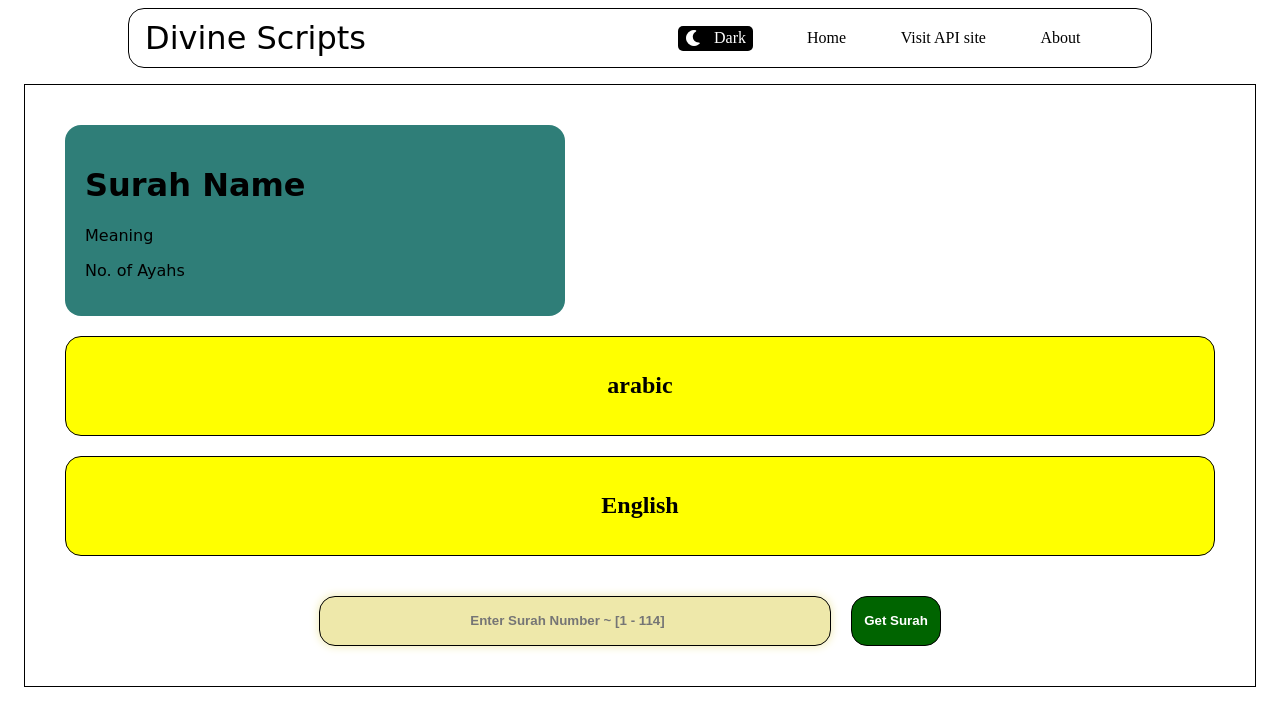
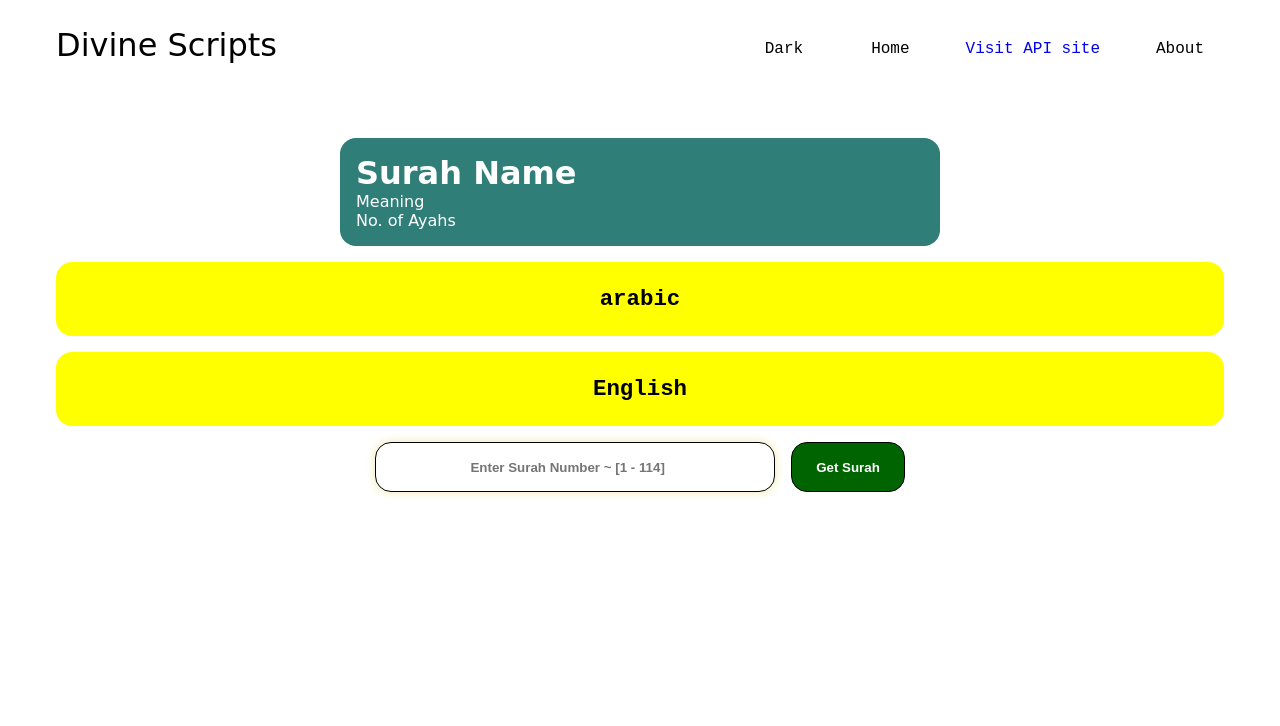
Before and after one commit to faizankhan-ux/Divine-Script, a plain HTML site: page index.html in a window 1280 px wide. Drawn offline with Linux system fonts and the light colour scheme; a web font is replaced by a local one.

Commit message:
Update style.css

```diff
--- a/style.css
+++ b/style.css
@@ -1,192 +1,195 @@
-@import url('https://fonts.googleapis.com/css2?family=Alkalami&family=Edu+NSW+ACT+Cursive:wght@500&family=Playwrite+CA:wght@100..400&family=Playwrite+FR+Trad+Guides&family=Playwrite+US+Trad:wght@100..400&family=Roboto+Mono:ital,wght@0,100..700;1,100..700&display=swap');
-
-:root {
-     --bg: white;
-     --clr: black;
-}
 
 * {
+     margin: 0;
      padding: 0;
      box-sizing: border-box;
-     cursor: auto;
 }
 
 body {
      background-color: var(--bg);
      color: var(--clr);
      transition: 0.5s;
-     position: relative;
-     top: 0;
+     font-family: 'Roboto Mono', monospace;
+     animation: rvl 0.5s ease-in-out ;
+}
+@keyframes rvl {
+     from{
+          transform: translateY(-100vh);
+          filter: blur(20px);
+     }
 }
 
+
 .navbar {
-     margin-top: 25px;
-     height: 60px;
-     width: 80vw;
+     margin-top: 1rem;
+     width: 95%;
+     margin: auto;
+     max-width: 1200px;
+     height: auto;
      background-color: var(--bg);
      color: var(--clr);
      display: flex;
      align-items: center;
      justify-content: space-between;
-     border: 1px solid var(--clr);
      border-radius: 1rem;
-     margin: auto;
-     padding-left: 1rem;
-     padding-right: 1rem;
+     padding: 0.5rem 1rem;
+     flex-wrap: wrap;
 }
 
 .navbar h1 {
      font-family: "Playwrite CA", cursive;
      font-weight: 400;
+     font-size: clamp(1.2rem, 5vw, 2rem);
 }
 
 .nav-right {
-     height: 60px;
-     width: 40vw;
      display: flex;
-     justify-content: space-evenly;
+     flex-wrap: wrap;
+     gap: 1rem;
      align-items: center;
+     justify-content: center;
+     margin-top: 0.5rem;
 }
 
-.nav-right a {
+.nav-right a{
      text-decoration: none;
+     margin: 20px;
+}
+
+
+.theme {
+     background-color: var(--bg);
      color: var(--clr);
-     cursor: pointer;
-}
-a:hover{
-     text-decoration:underline
-}
-.theme {
-     background-color: var(--clr);
-     color: var(--bg);
-     height: 25px;
-     width: 75px;
+     padding: 0.25rem 0.75rem;
+     border-radius: 5px;
      display: flex;
      align-items: center;
      justify-content: center;
-     text-align: center;
-     border-radius: 5px;
+     cursor: pointer;
+     font-size: 1rem;
 }
 
-.theme:hover {
-     box-shadow: 0px 0px 10px var(--clr);
-     transform: translateY(-2px);
-     transition: 0.5s;
+
+main {
+     margin: 1rem auto;
+     /* border: 1px solid var(--clr); */
+     padding: 1rem;
+     width: 95%;
+     max-width: 1200px;
+     border-radius: 1rem;
+     min-height: 60vh;
 }
 
-.theme a {
-     color: var(--bg);
-     margin-left: 10px;
+
+main .name {
+     font-family: 'Edu NSW ACT Hand', cursive;
+     background-color: #2f7e78;
+     min-height: 80px;
+     width: 100%;
+     max-width: 600px;
+     text-align: start;
+     padding: 1rem;
+     margin: 1rem auto;
+     border-radius: 1rem;
+     color: white;
 }
 
-main {
-     margin: auto;
+
+.arabic, .english {
      border: 1px solid var(--clr);
-     padding: 20px;
-     margin: 1rem;
-     min-height: 60vh;
-     background-color: var(--bg);
-     color: var(--clr);
-     border: 1px solid var(--clr);
-}
-
-main .name {
-     font-family: 'Edu NSW ACT Hand ', Cursive;
-     background-color: #2f7e78;
-     min-height: 100px;
-     width: 500px;
-     text-align: start;
-     padding: 20px;
-     margin: 20px;
+     width: 100%;
+     margin: 1rem 0;
+     padding: 1rem;
      border-radius: 1rem;
-}
-
-.arabic , .english {
-     border: 1px solid var(--clr);
-     min-height: 100px;
-     min-width: 80vw;
-     margin: 20px;
-     padding: 20px;
-     text-align: center;
-     transition: 0.5s;
-     border-radius: 1rem;
-     font-size: x-large;
+     font-size: clamp(1rem, 2vw, 1.4rem);
      font-weight: 700;
      background-color: yellow;
      color: black;
      display: flex;
+     flex-direction: column;
      align-items: center;
      justify-content: center;
-     flex-direction: column;
 }
 
-.arabic p , .english p {
-     margin: 10px;
+.arabic p, .english p {
+     margin: 0.5rem 0;
+     text-align: center;
 }
+
 
 .inputs {
      display: flex;
-     align-items: center;
-     justify-self: center;
+     flex-wrap: wrap;
+     gap: 1rem;
+     justify-content: center;
+     margin: 1rem 0;
 }
 
 .inputs input {
-     background-color: palegoldenrod;
+     flex: 1;
+     min-width: 200px;
+     max-width: 400px;
      height: 50px;
-     width: 40vw;
-     margin: auto;
-     color: black;
-     font-weight: 700;
-     text-align: center;
+     padding: 0.5rem;
      border-radius: 1rem;
      border: 1px solid black;
+     text-align: center;
+     font-weight: 700;
      box-shadow: 0px 0px 10px palegoldenrod;
 }
 
 .inputs button {
      background-color: darkgreen;
-     height: 50px;
-     width: 90px;
-     margin: 20px;
+     padding: 0.75rem 1.5rem;
      color: white;
      font-weight: 700;
-     text-align: center;
      border-radius: 1rem;
      border: 1px solid black;
      cursor: pointer;
+     transition: 0.3s;
 }
 
 .inputs button:hover {
      box-shadow: 0px 0px 10px 1px green;
      transform: scale(1.05);
-     transition: 0.5s;
 }
 
+
 .loader {
-     background: rgba(255, 255, 255, 0.15); /* semi-transparent */
-     backdrop-filter: blur(10px);  /* blur background behind it */
+     background: rgba(255, 255, 255, 0.5);
+     backdrop-filter: blur(10px);
+     position: fixed;
+     top: 0;
+     left: 0;
      height: 100%;
      width: 100%;
-     position: fixed;
-     z-index: 5;
-     display: flex;
+     z-index: 999;
+     display: none;
      align-items: center;
      justify-content: center;
-     display: none;
-     margin: 0px;
 }
 
 .spinner {
-     width: 60px;
-     height: 60px;
+     width: 50px;
+     height: 50px;
      border: 5px solid rgba(155, 155, 155, 0.3);
      border-top: 5px solid green;
      border-radius: 50%;
      animation: rot 1s infinite linear;
 }
 
-@keyframes rot {
-     to {
-          transform: rotate(360deg);
+
+@media (max-width: 768px) {
+     .navbar {
+          flex-direction: column;
+          gap: 0.5rem;
+     }
+     .nav-right {
+          width: 100%;
+          justify-content: center;
+     }
+     main .name {
+          width: 100%;
+          text-align: center;
      }
 }
```
